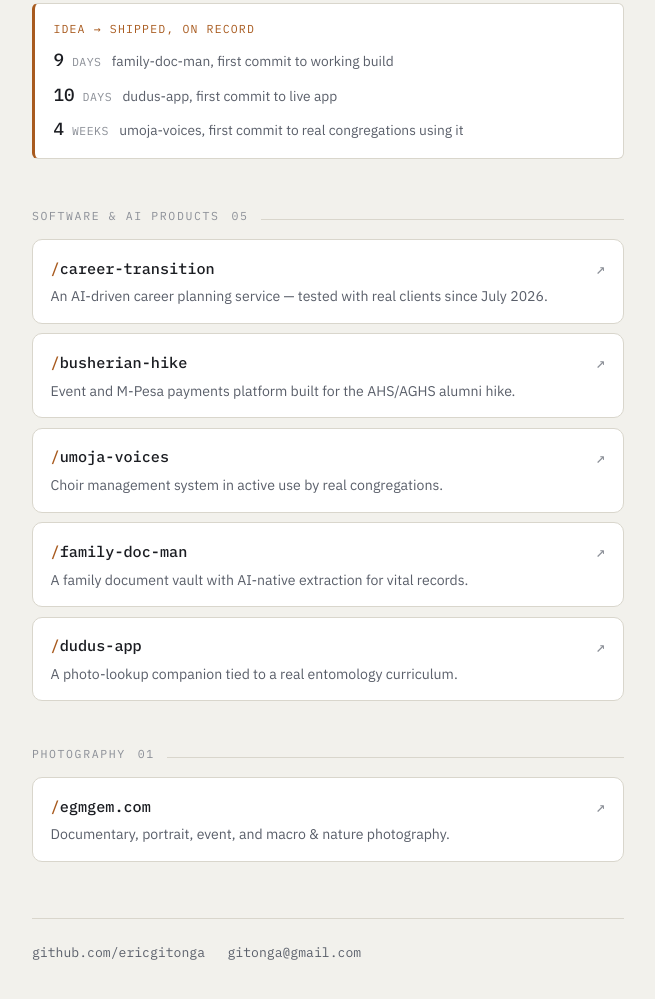
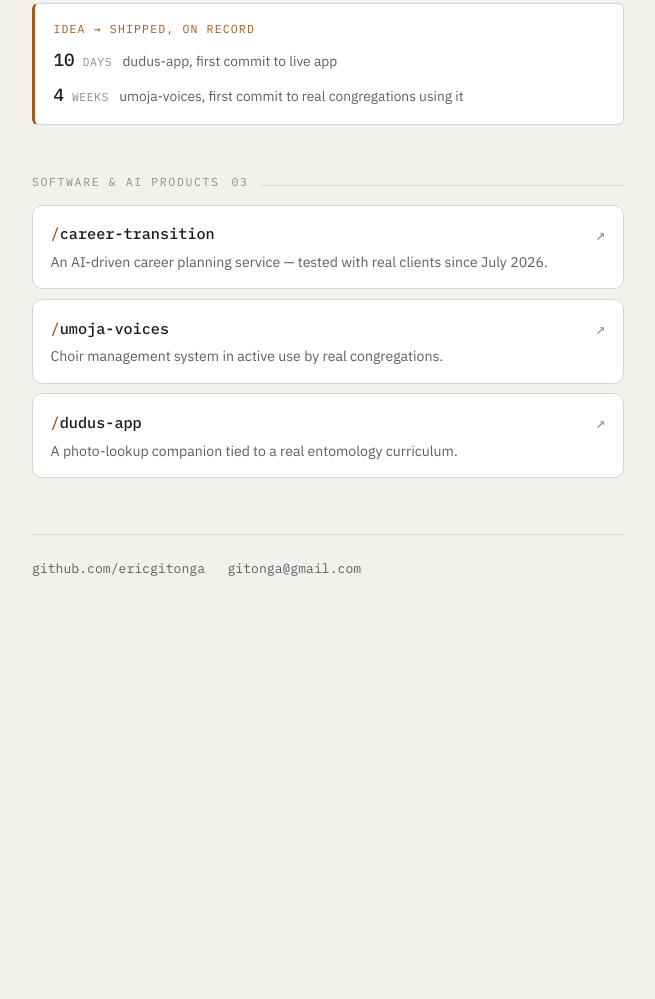
Before and after one commit to ericgitonga/eric-gitonga-links, a plain HTML site: page index.html in a window 1280 px wide. Shown: the part 315-1314 px from the top of the page, without its empty margins (312-967 px from the left). After the commit the page ends 951 px from the top, so only its background shows below. Drawn offline with Linux system fonts and the light colour scheme.

Commit message:
Remove unapproved/unavailable entries: busherian-hike, family-doc-man, egmgem.com

```diff
--- a/index.html
+++ b/index.html
@@ -308,7 +308,6 @@
     <div class="velocity">
       <p class="velocity-label">Idea → shipped, on record</p>
       <ul class="velocity-list">
-        <li><span class="v-num">9</span><span class="v-unit">days</span><span class="v-what">family-doc-man, first commit to working build</span></li>
         <li><span class="v-num">10</span><span class="v-unit">days</span><span class="v-what">dudus-app, first commit to live app</span></li>
         <li><span class="v-num">4</span><span class="v-unit">weeks</span><span class="v-what">umoja-voices, first commit to real congregations using it</span></li>
       </ul>
@@ -316,7 +315,7 @@
   </header>
 
   <section class="group" aria-labelledby="software-label">
-    <p class="group-label" id="software-label">Software &amp; AI products <span class="count">05</span></p>
+    <p class="group-label" id="software-label">Software &amp; AI products <span class="count">03</span></p>
     <ul class="entries">
       <li class="entry">
         <a href="https://career-transition-psi.vercel.app" target="_blank" rel="noopener">
@@ -328,30 +327,12 @@
         </a>
       </li>
       <li class="entry">
-        <a href="https://ahs-aghs-hike.vercel.app" target="_blank" rel="noopener">
-          <div class="entry-top">
-            <span class="entry-name"><span class="slash">/</span>busherian-hike</span>
-            <span class="entry-arrow">↗</span>
-          </div>
-          <p class="entry-desc">Event and M-Pesa payments platform built for the AHS/AGHS alumni hike.</p>
-        </a>
-      </li>
-      <li class="entry">
         <a href="https://umoja-voices.vercel.app" target="_blank" rel="noopener">
           <div class="entry-top">
             <span class="entry-name"><span class="slash">/</span>umoja-voices</span>
             <span class="entry-arrow">↗</span>
           </div>
           <p class="entry-desc">Choir management system in active use by real congregations.</p>
-        </a>
-      </li>
-      <li class="entry">
-        <a href="https://family-doc-man.vercel.app" target="_blank" rel="noopener">
-          <div class="entry-top">
-            <span class="entry-name"><span class="slash">/</span>family-doc-man</span>
-            <span class="entry-arrow">↗</span>
-          </div>
-          <p class="entry-desc">A family document vault with AI-native extraction for vital records.</p>
         </a>
       </li>
       <li class="entry">
@@ -366,21 +347,6 @@
     </ul>
   </section>
 
-  <section class="group" aria-labelledby="photo-label">
-    <p class="group-label" id="photo-label">Photography <span class="count">01</span></p>
-    <ul class="entries">
-      <li class="entry">
-        <a href="http://www.egmgem.com" target="_blank" rel="noopener">
-          <div class="entry-top">
-            <span class="entry-name"><span class="slash">/</span>egmgem.com</span>
-            <span class="entry-arrow">↗</span>
-          </div>
-          <p class="entry-desc">Documentary, portrait, event, and macro &amp; nature photography.</p>
-        </a>
-      </li>
-    </ul>
-  </section>
-
   <footer>
     <a href="https://github.com/ericgitonga" target="_blank" rel="noopener">github.com/ericgitonga</a>
     <a href="mailto:gitonga@gmail.com">gitonga@gmail.com</a>
```
